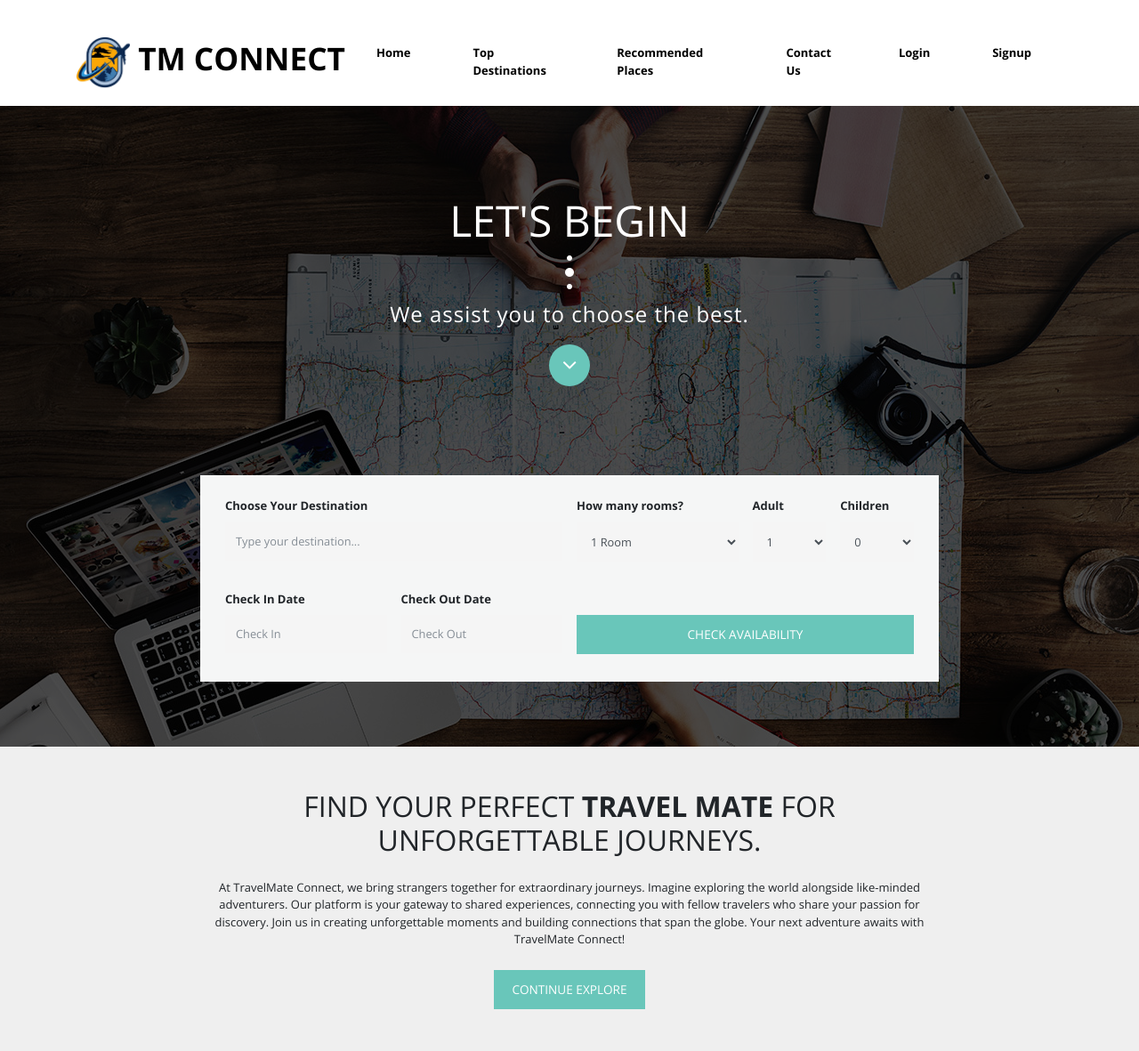
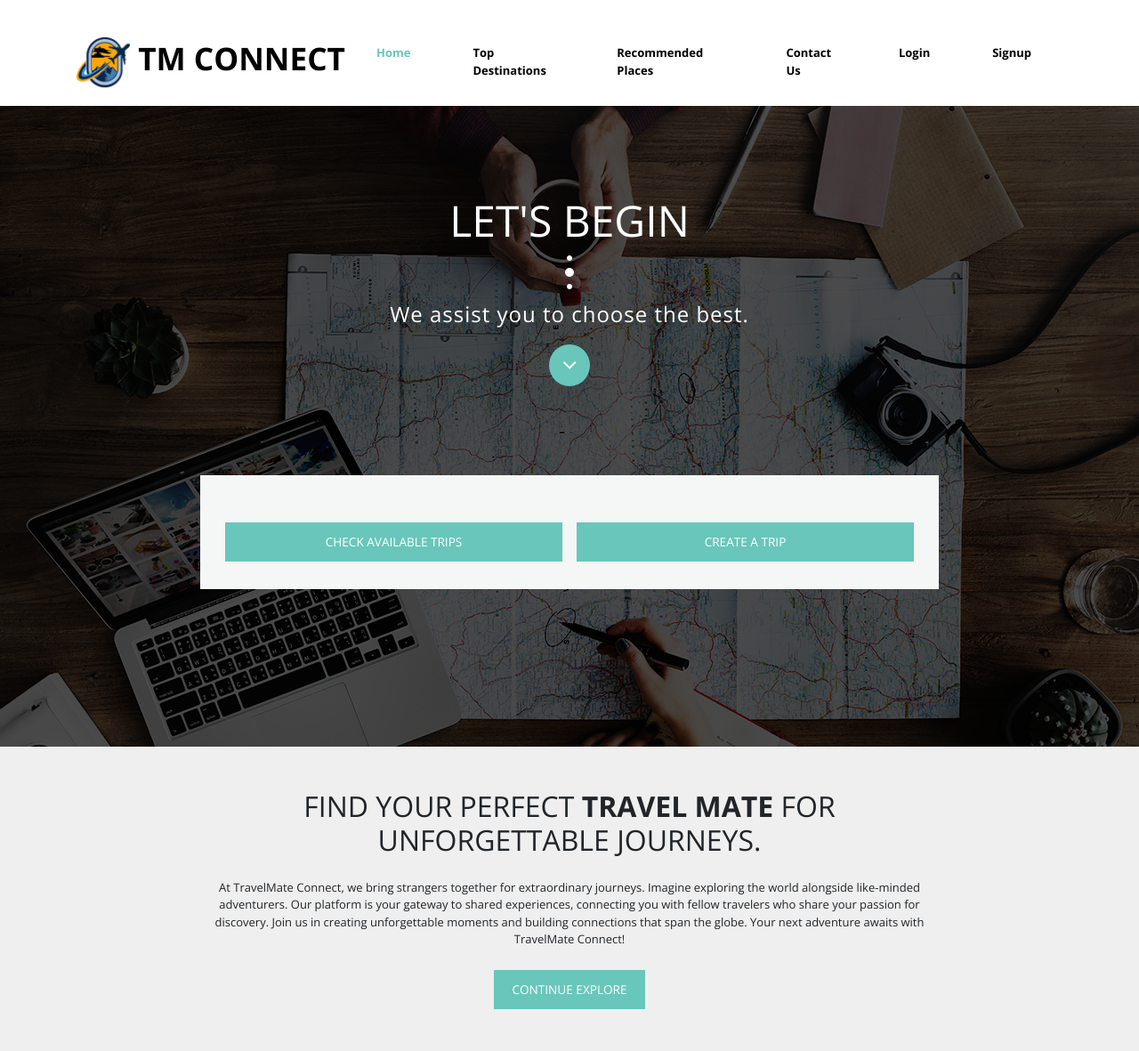
Before and after one commit to nadiaMahfoud/ConnectMate, a Flask app: page / in a window 1280 px wide; the page is wider, and only the part inside the window is pictured. Shown: the top 1181 px of that part at 89% size. Run offline with Flask 3, Linux system fonts and the light colour scheme; some libraries are stand-ins or nearby versions.

Commit message:
Update index.html

```diff
--- a/templates/index.html
+++ b/templates/index.html
@@ -75,78 +75,21 @@
                             </div>  <!-- col-xs-12 -->
                         </div> <!-- row -->
                         <div class="row tm-banner-row" id="tm-section-search">
-
                             <form action="index.html" method="get" class="tm-search-form tm-section-pad-2">
                                 <div class="form-row tm-search-form-row">
                                     <div class="form-group tm-form-group tm-form-group-pad tm-form-group-1">
-                                        <label for="inputCity">Choose Your Destination</label>
-                                        <input name="destination" type="text" class="form-control" id="inputCity" placeholder="Type your destination...">
-                                    </div>
-                                    <div class="form-group tm-form-group tm-form-group-1">
-                                        <div class="form-group tm-form-group tm-form-group-pad tm-form-group-2">
-                                            <label for="inputRoom">How many rooms?</label>
-                                            <select name="room" class="form-control tm-select" id="inputRoom">
-                                                <option value="1" selected>1 Room</option>
-                                                <option value="2">2 Rooms</option>
-                                                <option value="3">3 Rooms</option>
-                                                <option value="4">4 Rooms</option>
-                                                <option value="5">5 Rooms</option>
-                                                <option value="6">6 Rooms</option>
-                                                <option value="7">7 Rooms</option>
-                                                <option value="8">8 Rooms</option>
-                                                <option value="9">9 Rooms</option>
-                                                <option value="10">10 Rooms</option>
-                                            </select>
-                                        </div>
-                                        <div class="form-group tm-form-group tm-form-group-pad tm-form-group-3">
-                                            <label for="inputAdult">Adult</label>
-                                            <select name="adult" class="form-control tm-select" id="inputAdult">
-                                                <option value="1" selected>1</option>
-                                                <option value="2">2</option>
-                                                <option value="3">3</option>
-                                                <option value="4">4</option>
-                                                <option value="5">5</option>
-                                                <option value="6">6</option>
-                                                <option value="7">7</option>
-                                                <option value="8">8</option>
-                                                <option value="9">9</option>
-                                                <option value="10">10</option>
-                                            </select>
-                                        </div>
-                                        <div class="form-group tm-form-group tm-form-group-pad tm-form-group-3">
-
-                                            <label for="inputChildren">Children</label>
-                                            <select name="children" class="form-control tm-select" id="inputChildren">
-                                              <option value="0" selected>0</option>
-                                                <option value="1">1</option>
-                                                <option value="2">2</option>
-                                                <option value="3">3</option>
-                                                <option value="4">4</option>
-                                                <option value="5">5</option>
-                                                <option value="6">6</option>
-                                                <option value="7">7</option>
-                                                <option value="8">8</option>
-                                                <option value="9">9</option>
-                                            </select>
-                                        </div>
-                                    </div>
-                                </div> <!-- form-row -->
-                                <div class="form-row tm-search-form-row">
-
-                                    <div class="form-group tm-form-group tm-form-group-pad tm-form-group-3">
-                                        <label for="inputCheckIn">Check In Date</label>
-                                        <input name="check-in" type="text" class="form-control" id="inputCheckIn" placeholder="Check In">
-                                    </div>
-                                    <div class="form-group tm-form-group tm-form-group-pad tm-form-group-3">
-                                        <label for="inputCheckOut">Check Out Date</label>
-                                        <input name="check-out" type="text" class="form-control" id="inputCheckOut" placeholder="Check Out">
+                                        <label for="btnSubmit">&nbsp;</label>
+                                        <a type="submit" class="btn btn-primary tm-btn tm-btn-search text-uppercase" href='/trips' onclick="window.location.href='/trips';">Check Available Trips</a>
                                     </div>
                                     <div class="form-group tm-form-group tm-form-group-pad tm-form-group-1">
-                                        <label for="btnSubmit">&nbsp;</label>
-                                        <button type="submit" class="btn btn-primary tm-btn tm-btn-search text-uppercase" id="btnSubmit">Check Availability</button>
+                                        <label for="btnCreateTrip">&nbsp;</label>
+                                        <a type="submit" class="btn btn-primary tm-btn tm-btn-search text-uppercase" href='/login' onclick="window.location.href='/login';">Create a Trip</a>
                                     </div>
                                 </div>
                             </form>
+                        </div>
+
+
 
                         </div> <!-- row -->
                         <div class="tm-banner-overlay"></div>
@@ -736,7 +679,7 @@
           </section>
             <div class="tm-container-outer tm-position-relative" id="tm-section-4">
                 <div id="google-map"></div>
-                <form action="index.html" method="post" class="tm-contact-form">
+                <form action="/contact_submit" method="post" class="tm-contact-form">
                     <div class="form-group tm-name-container">
                         <input type="text" id="contact_name" name="contact_name" class="form-control" placeholder="Name"  required/>
                     </div>
@@ -849,5 +792,6 @@
 
     </script>
 
+
 </body>
 </html>
```
